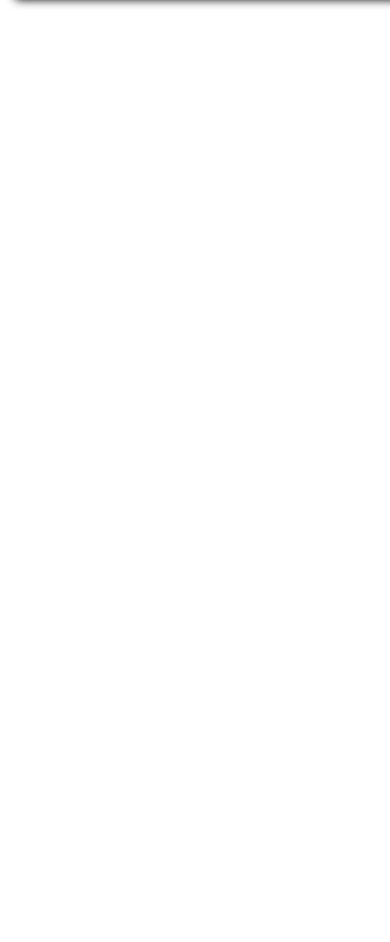
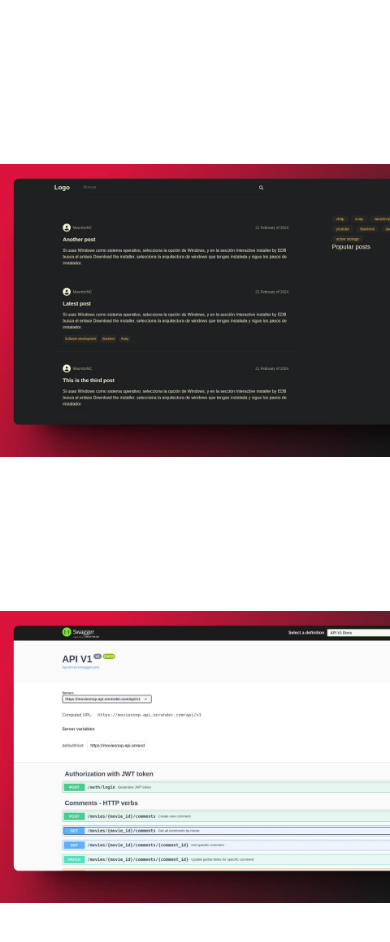
Before and after one commit to MauricioNC/Portfolio, a React (Vite) app: page / in a window 390 px wide. Shown: the part 1361-2303 px from the top of the page. Built offline with nearby package versions, Linux system fonts and the light colour scheme.

Commit message:
feat: Styles for projects section

```diff
--- a/src/components/Hero.jsx
+++ b/src/components/Hero.jsx
@@ -28,7 +28,7 @@ function Hero() {
               className='bg-[#151718] p-2  relative rounded-full flex items-center justify-center transition-all duration-300 hover:contrast-[1.1]'
               href='https://github.com/MauricioNC'
               target='blank'>
-              <Github />
+              <Github width={36} height={36} strokeWidth={1} />
             </a>
           </div>
         </div>
--- a/src/components/Projects.jsx
+++ b/src/components/Projects.jsx
@@ -1,14 +1,75 @@
+import newlineblog from '../assets/images/newlineblog.webp'
+import moviesnop from '../assets/images/moviesnop.webp'
+import ExternalLink from './icons/ExternalLink'
+import Github from './icons/Github'
+
 function Projects() {
   return (
-    <section>
-      <h2>Projects</h2>
-      <article>
-        <h3>New line blog</h3>
-        <p>
-          Blog for my YouTube channel where I share content about Ruby and Ruby
-          on Rails among other programming-related content.
-        </p>
-      </article>
+    <section className='flex flex-col items-stretch'>
+      <div className="self-center mb-14 relative flex items-center justify-center before:content-[''] before:w-[130%] before:h-[0.18rem] before:bg-[crimson] before:absolute">
+        <h2 className="z-10 bg-[#1D2021] px-2 relative flex items-center before:-left-11 before:content[''] before:absolute before:w-2 before:h-2 before:bg-[crimson] before:rounded-full after:-right-11 after:content[''] after:absolute after:w-2 after:h-2 after:bg-[crimson] after:rounded-full">
+          Latest projects
+        </h2>
+      </div>
+      <div className='columns-1 md:columns-2 gap-5 space-y-5'>
+        <article className='w-full break-inside-avoid group hover:bg-[#181a1a] rounded-lg transition duration-500 ease-in-out'>
+          <div className='relative overflow-clip rounded-tl-md rounded-tr-md'>
+            <img
+              src={newlineblog}
+              alt='New Line blog screenshot of the home page'
+              className='aspect-video object-cover object-top rounded-tl-md rounded-tr-md group-hover:scale-105 transition-all duration-500 ease-in-out w-full h-[260px]'
+            />
+          </div>
+          <div className='p-3'>
+            <h3 className='mb-3 text-[crimson]'>New line blog</h3>
+            <p>
+              Blog for my YouTube channel where I share content about Ruby and
+              Ruby on Rails among other programming-related content.
+            </p>
+            <div className='flex flex-row gap-3 mt-3'>
+              <a
+                href='https://github.com/MauricioNC/newline_blog'
+                className='p-2 bg-[crimson] rounded-md min-w-[70px] text-center flex flex-row justify-center items-center gap-2'
+                target='blank'>
+                Repo
+                <Github width={22} height={22} strokeWidth={2} />
+              </a>
+            </div>
+          </div>
+        </article>
+        <article className='w-full break-inside-avoid group hover:bg-[#181a1a] rounded-lg transition duration-500 ease-in-out'>
+          <div className='relative overflow-clip rounded-tl-md rounded-tr-md'>
+            <img
+              src={moviesnop}
+              alt='New Line blog screenshot of the home page'
+              className='aspect-video object-cover object-top rounded-tl-md rounded-tr-md group-hover:scale-105 transition-all duration-500 ease-in-out w-full h-[260px]'
+            />
+          </div>
+          <div className='p-3'>
+            <h3 className='mb-3 text-[crimson]'>Movies API</h3>
+            <p>
+              Movies API deployed on Render and documented with Swagger. This
+              API use JWT tokens as authorization token.
+            </p>
+            <div className='flex flex-row gap-3 mt-3'>
+              <a
+                href='https://moviesnop.onrender.com/api-docs/index.html'
+                className='p-2 bg-[crimson] rounded-md min-w-[70px] text-center flex flex-row justify-center items-center gap-2'
+                target='blank'>
+                Visit
+                <ExternalLink />
+              </a>
+              <a
+                href='https://github.com/MauricioNC/MovieSnop'
+                className='p-2 bg-[crimson] rounded-md min-w-[70px] text-center flex flex-row justify-center items-center gap-2'
+                target='blank'>
+                Repo
+                <Github width={22} height={22} strokeWidth={2} />
+              </a>
+            </div>
+          </div>
+        </article>
+      </div>
     </section>
   )
 }
--- /dev/null
+++ b/src/components/icons/ExternalLink.jsx
@@ -0,0 +1,22 @@
+function ExternalLink() {
+  return (
+    <svg
+      xmlns='http://www.w3.org/2000/svg'
+      className='icon icon-tabler icon-tabler-external-link'
+      width={22}
+      height={22}
+      viewBox='0 0 24 24'
+      strokeWidth={2}
+      stroke='currentColor'
+      fill='none'
+      strokeLinecap='round'
+      strokeLinejoin='round'>
+      <path stroke='none' d='M0 0h24v24H0z' fill='none' />
+      <path d='M12 6h-6a2 2 0 0 0 -2 2v10a2 2 0 0 0 2 2h10a2 2 0 0 0 2 -2v-6' />
+      <path d='M11 13l9 -9' />
+      <path d='M15 4h5v5' />
+    </svg>
+  )
+}
+
+export default ExternalLink
```
Also changed, not shown: src/assets/images/moviesnop.webp (added), src/assets/images/newlineblog.webp (added).
